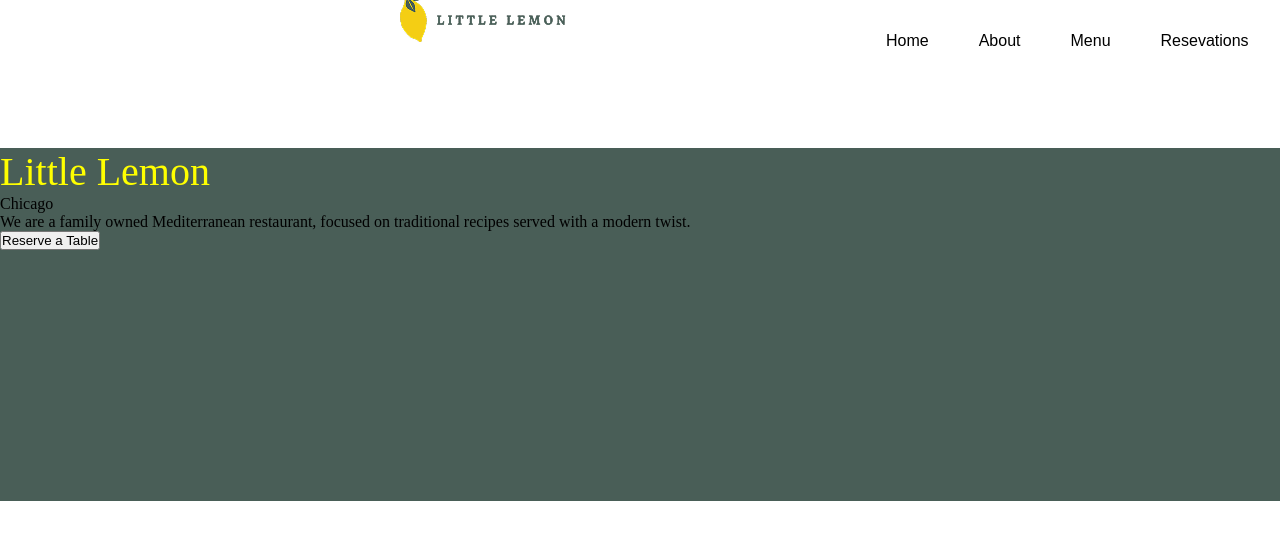
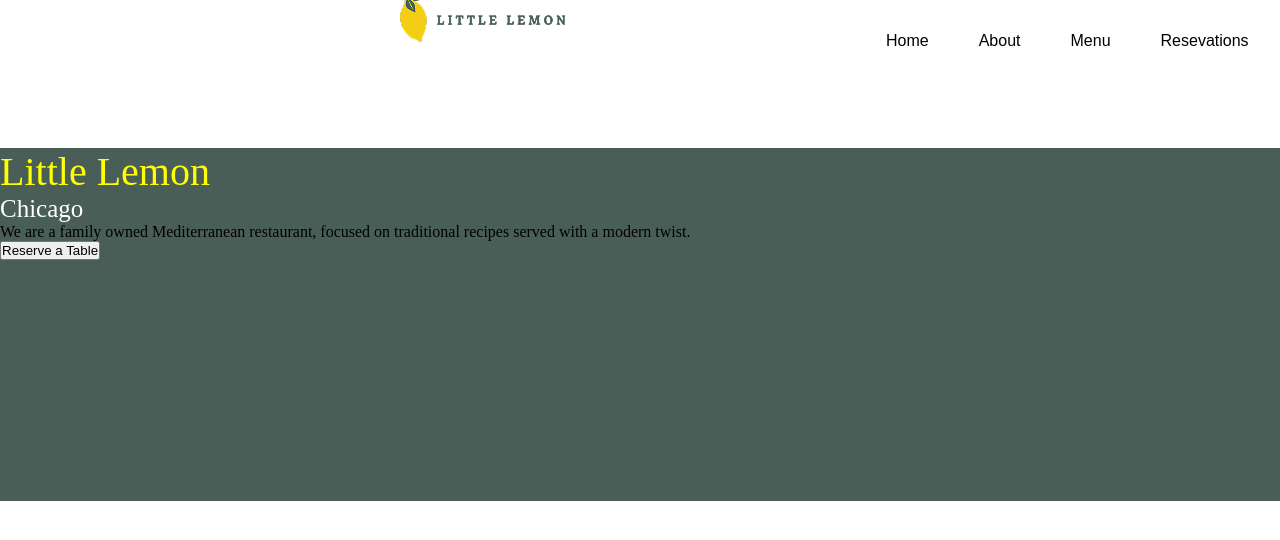
Before and after one commit to gabrieljcoutinho/PROJETO_Little-Lemon, a React (Create React App) app: page / in a window 1280 px wide. Shown: the top 540 px of the page. Built offline with nearby package versions, Linux system fonts and the light colour scheme.

Commit message:
melhorias

```diff
--- a/src/css/mainPrincipal.css
+++ b/src/css/mainPrincipal.css
@@ -9,3 +9,9 @@
     font-size: 40px;
     font-family: Markazi Text;
 }
+
+.pMainConteudoSecundario {
+    color: #fff;
+    font-family: Markazi Text;
+    font-size: 25px;
+}
```
